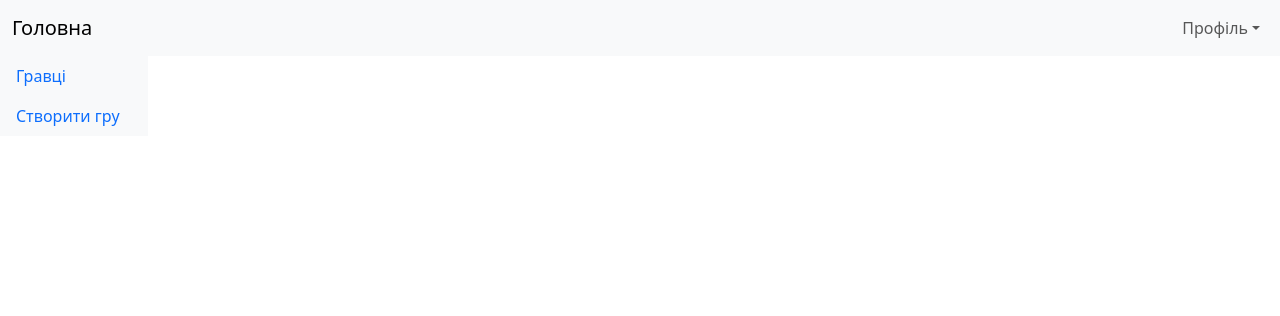
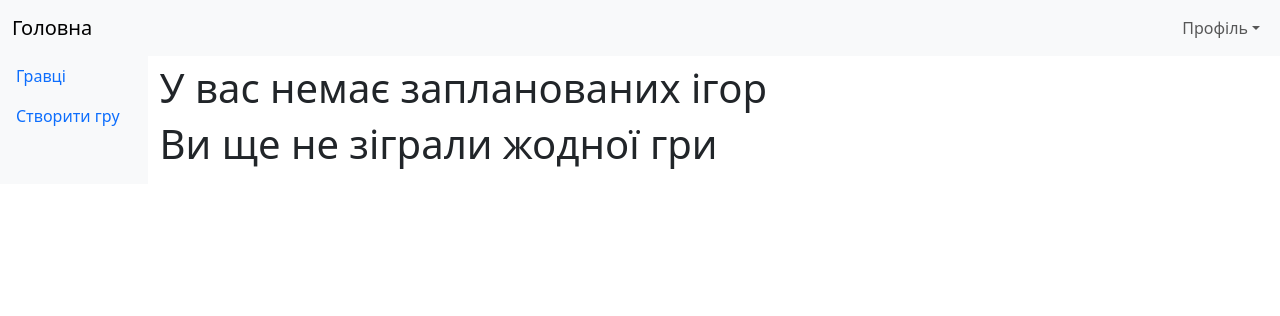
Before and after one commit to AndrewSkylone/TeamManager, a Django app: page / in a window 1280 px wide. Shown: the top 316 px of the page. Run offline with Django 4.2, Linux system fonts and the light colour scheme; the visitor is signed in with stand-in values (Sample User, id 1); data that the repository does not hold is empty; some libraries are stand-ins or nearby versions.

Commit message:
щмінено index

```diff
--- a/sport_team/main/templates/main/index.html
+++ b/sport_team/main/templates/main/index.html
@@ -8,6 +8,8 @@
     {% include "main/game_card.html" %}
     {% endfor %}
 </div>
+{% else %}
+<h1>У вас немає запланованих ігор</h1>
 {% endif %}
 {% if last_games %}
 <h1>Зіграні ігри</h1>
@@ -16,5 +18,7 @@
     {% include "main/game_card.html" %}
     {% endfor %}
 </div>
+{% else %}
+<h1>Ви ще не зіграли жодної гри</h1>
 {% endif %}
 {% endblock %}
```
